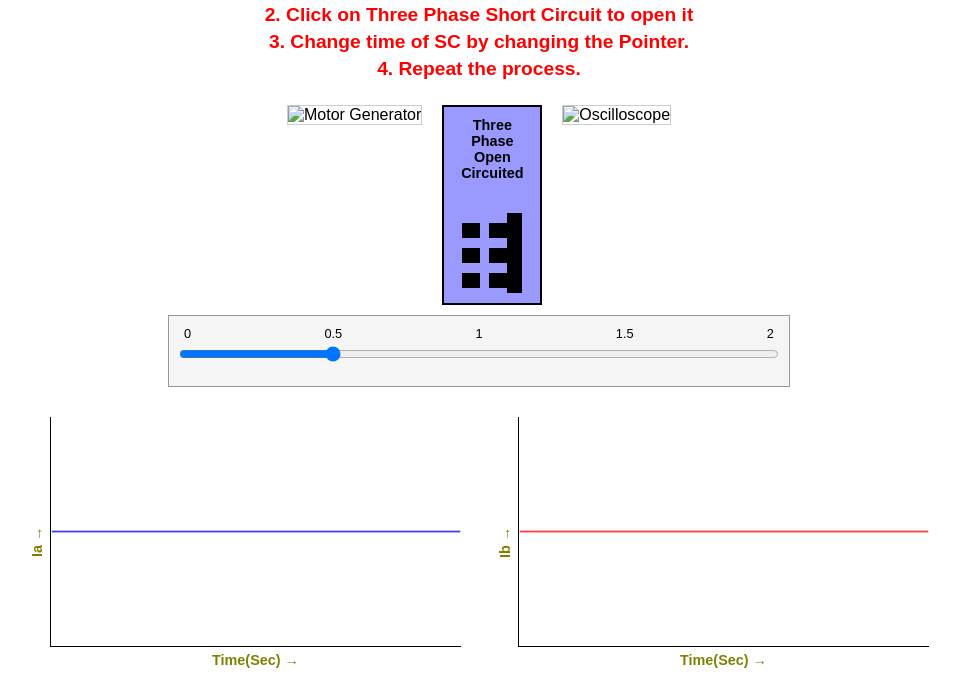
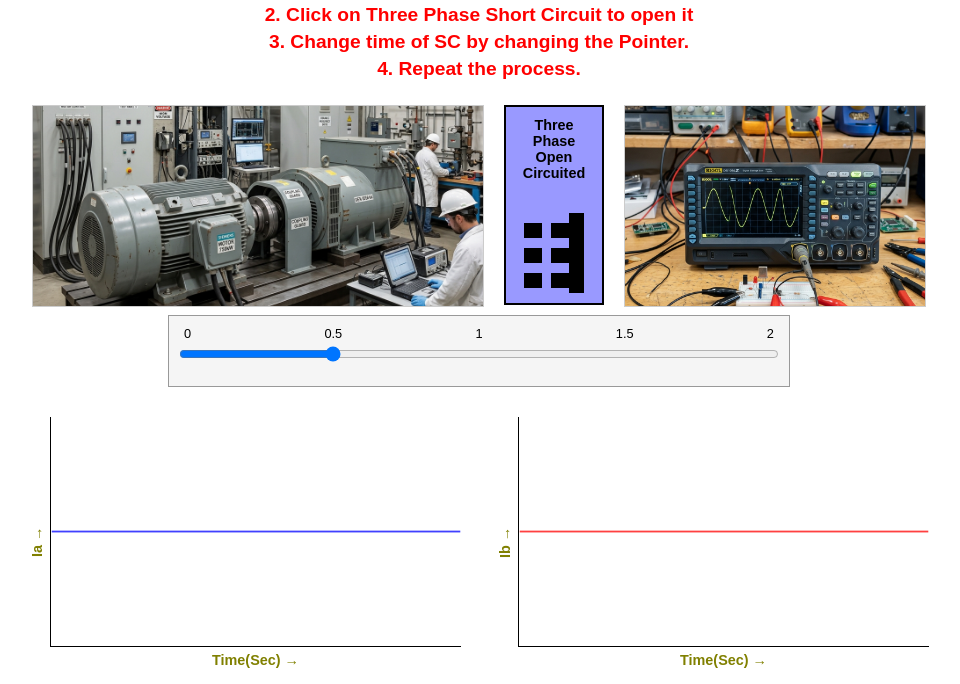
Before and after one commit to virtual-labs/exp-sub-transient-synchronous-machine-dei, a plain HTML site: page experiment/simulation/index.html in a window 1280 px wide. Shown: the part 96-780 px from the top of the page, without its empty margins (161-1121 px from the left). Drawn offline with nearby package versions, Linux system fonts and the light colour scheme.

Commit message:
Update image sources from .png to .jpg

```diff
--- a/experiment/simulation/index.html
+++ b/experiment/simulation/index.html
@@ -18,7 +18,7 @@
 
     <div class="apparatus-container">
         <div class="apparatus-item">
-            <img src="motor.png" alt="Motor Generator" class="apparatus-img motor-img">
+            <img src="motor.jpg" alt="Motor Generator" class="apparatus-img motor-img">
         </div>
         <div class="apparatus-item switch-container" id="main-switch">
             <div class="switch-box" id="switch-box">
@@ -32,7 +32,7 @@
             </div>
         </div>
         <div class="apparatus-item">
-            <img src="oscilloscope.png" alt="Oscilloscope" class="apparatus-img osc-img">
+            <img src="oscilloscope.jpg" alt="Oscilloscope" class="apparatus-img osc-img">
         </div>
     </div>
 
```
